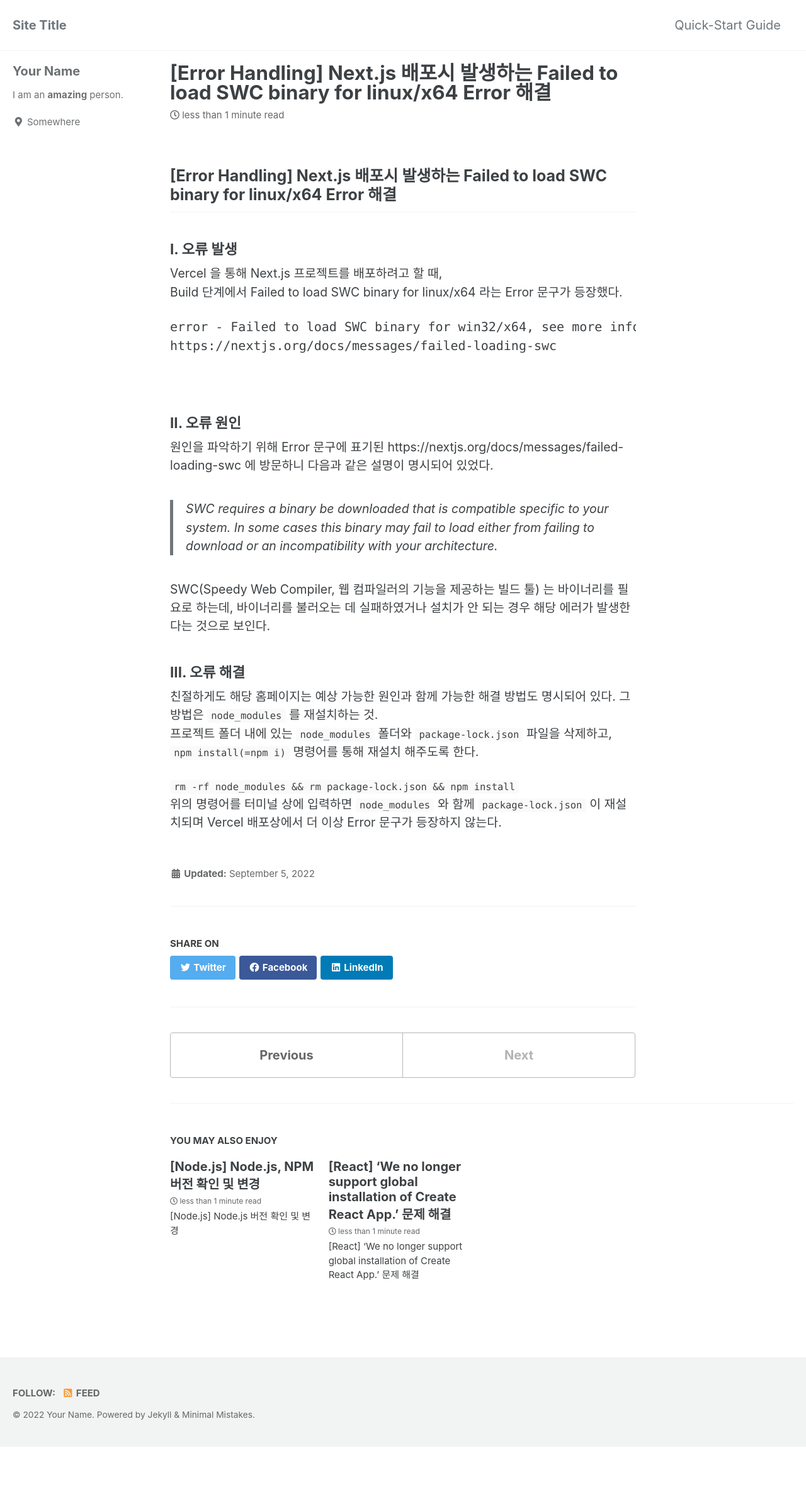
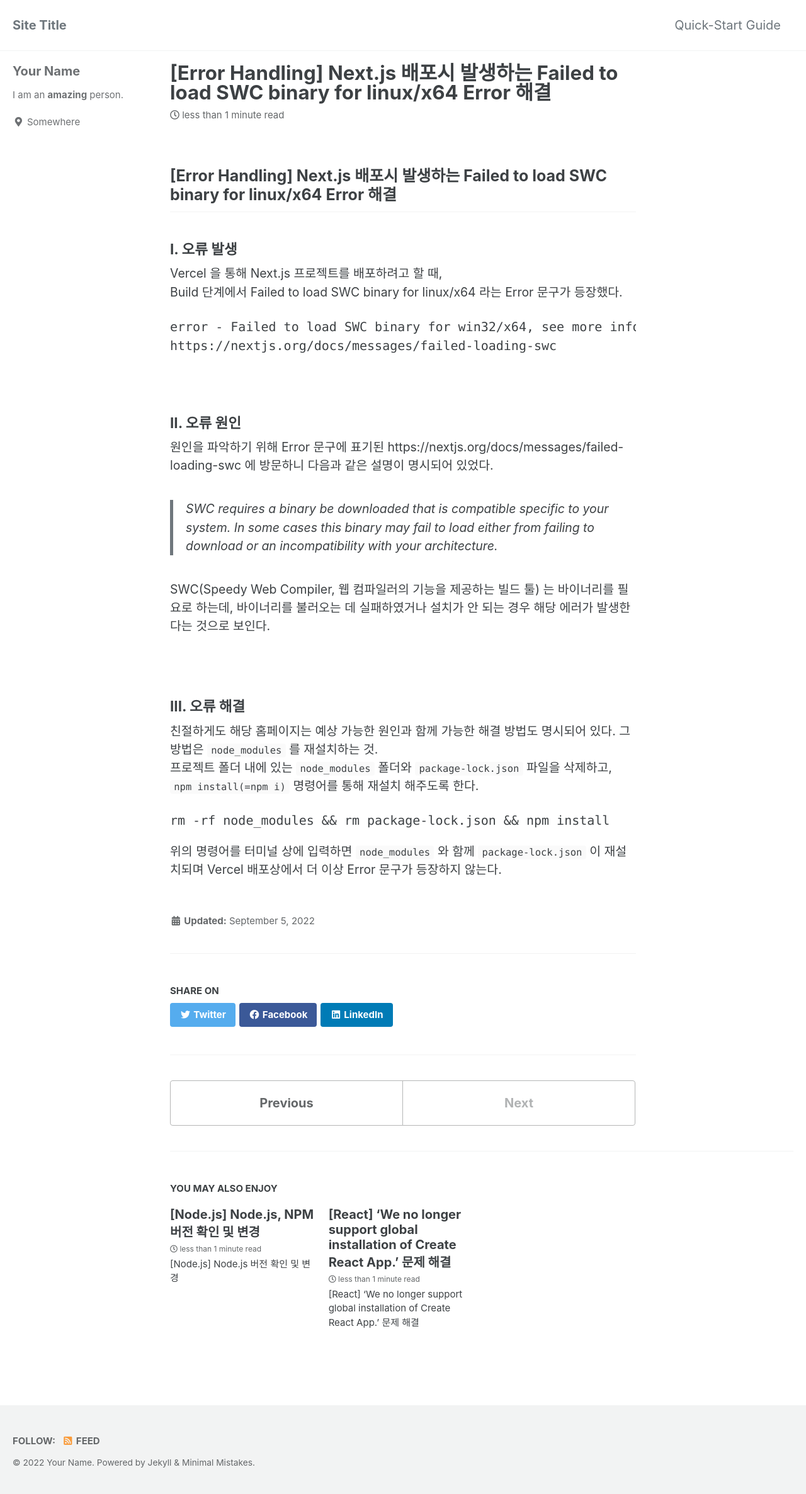
Before and after one commit to slight-snow/slight-snow.github.io, a Jekyll site: the page built from _posts/2022-09-05-0001.md, in a window 1280 px wide. Shown: the whole page at 63% size. Built offline with Jekyll 4.4.1, drawn with Linux system fonts in a browser that asks for light colours; cached includes are drawn as plain includes; before the commit the page ends 2298 px from its top, so only the background shows below that.

Commit message:
Update 2022-09-05-0001.md

````diff
--- a/_posts/2022-09-05-0001.md
+++ b/_posts/2022-09-05-0001.md
@@ -23,6 +23,7 @@ https://nextjs.org/docs/messages/failed-loading-swc
 > SWC requires a binary be downloaded that is compatible specific to your system. In some cases this binary may fail to load either from failing to download or an incompatibility with your architecture.
 
 SWC(Speedy Web Compiler, 웹 컴파일러의 기능을 제공하는 빌드 툴) 는 바이너리를 필요로 하는데, 바이너리를 불러오는 데 실패하였거나 설치가 안 되는 경우 해당 에러가 발생한다는 것으로 보인다.
+
 <br/>
 
 ### III. 오류 해결
@@ -31,6 +32,8 @@ SWC(Speedy Web Compiler, 웹 컴파일러의 기능을 제공하는 빌드 툴)
 그 방법은 `node_modules` 를 재설치하는 것. <br/>
 프로젝트 폴더 내에 있는 `node_modules` 폴더와 `package-lock.json` 파일을 삭제하고, `npm install(=npm i)` 명령어를 통해 재설치 해주도록 한다. <br/>
 
-`rm -rf node_modules && rm package-lock.json && npm install`
-<br/> 위의 명령어를 터미널 상에 입력하면 `node_modules` 와 함께 `package-lock.json` 이 재설치되며 Vercel 배포상에서 더 이상 Error 문구가 등장하지 않는다.
+```null
+rm -rf node_modules && rm package-lock.json && npm install
+```
+위의 명령어를 터미널 상에 입력하면 `node_modules` 와 함께 `package-lock.json` 이 재설치되며 Vercel 배포상에서 더 이상 Error 문구가 등장하지 않는다.
 <br/>
````
